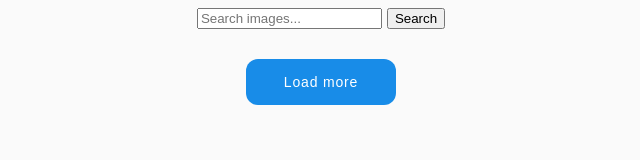
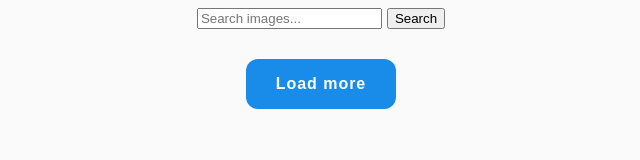
Before and after one commit to AnnaRed1982/goit-js-hw-11, a website built with Parcel: page src/index.html in a window 1280 px wide. Shown: the full height of the page, 319-959 px from the left. Built offline with nearby package versions, Linux system fonts and the light colour scheme.

Commit message:
Update styles.css

```diff
--- a/src/css/styles.css
+++ b/src/css/styles.css
@@ -54,15 +54,15 @@ img {
 
   min-width: 150px;
   min-height: 30px;
-  padding: 10px 32px; /*32-2*2 ширина бордера*/
+  padding: 10px 28px; /*32-2*2 ширина бордера*/
 
   background-color: #188ce8;
   color: white;
 
   cursor: pointer;
 
-  font-weight: 500;
-  font-size: 14px;
+  font-weight: 600;
+  font-size: 16px;
   line-height: calc(30 / 16);
   letter-spacing: 0.06em;
 
```
